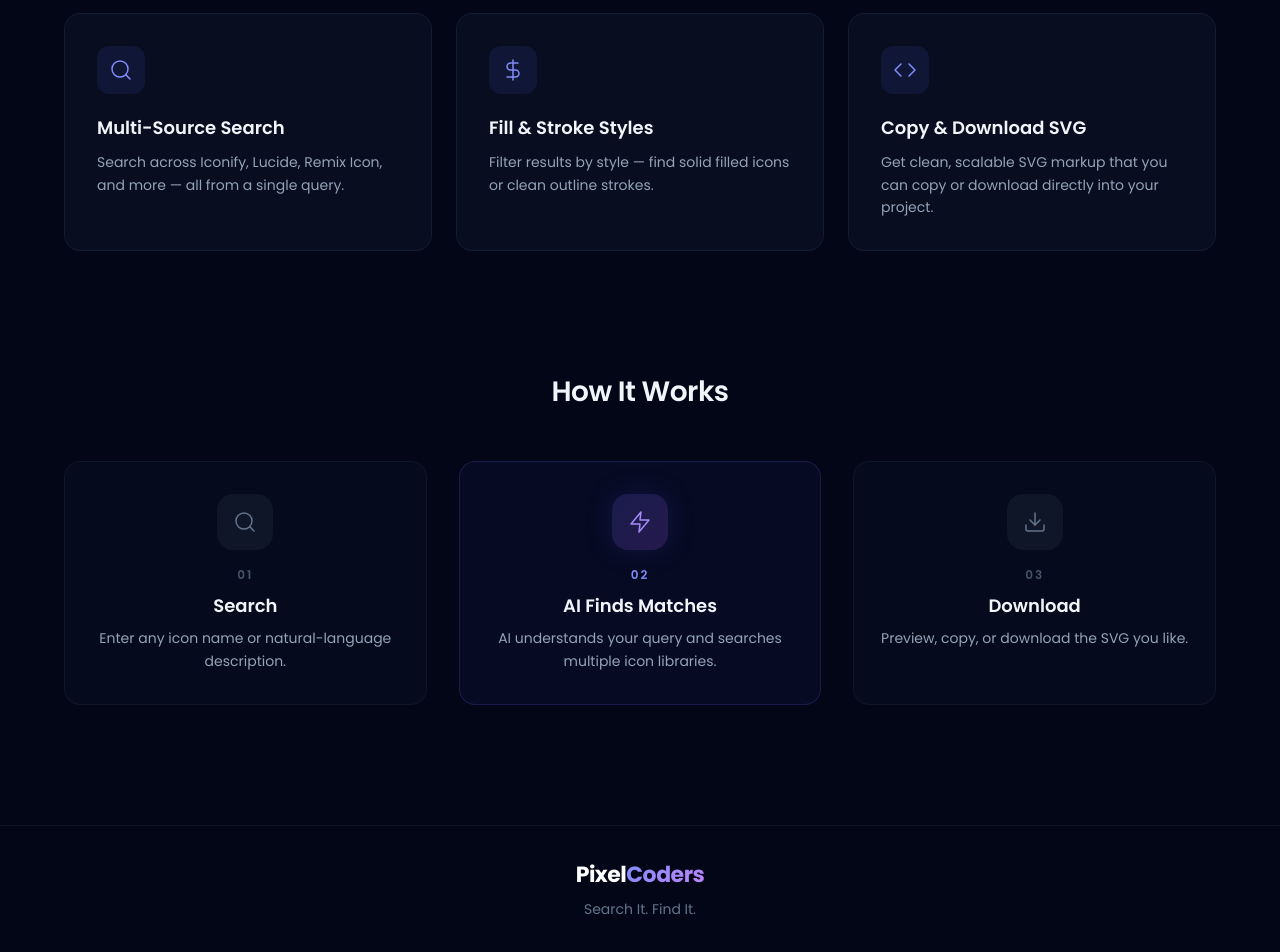
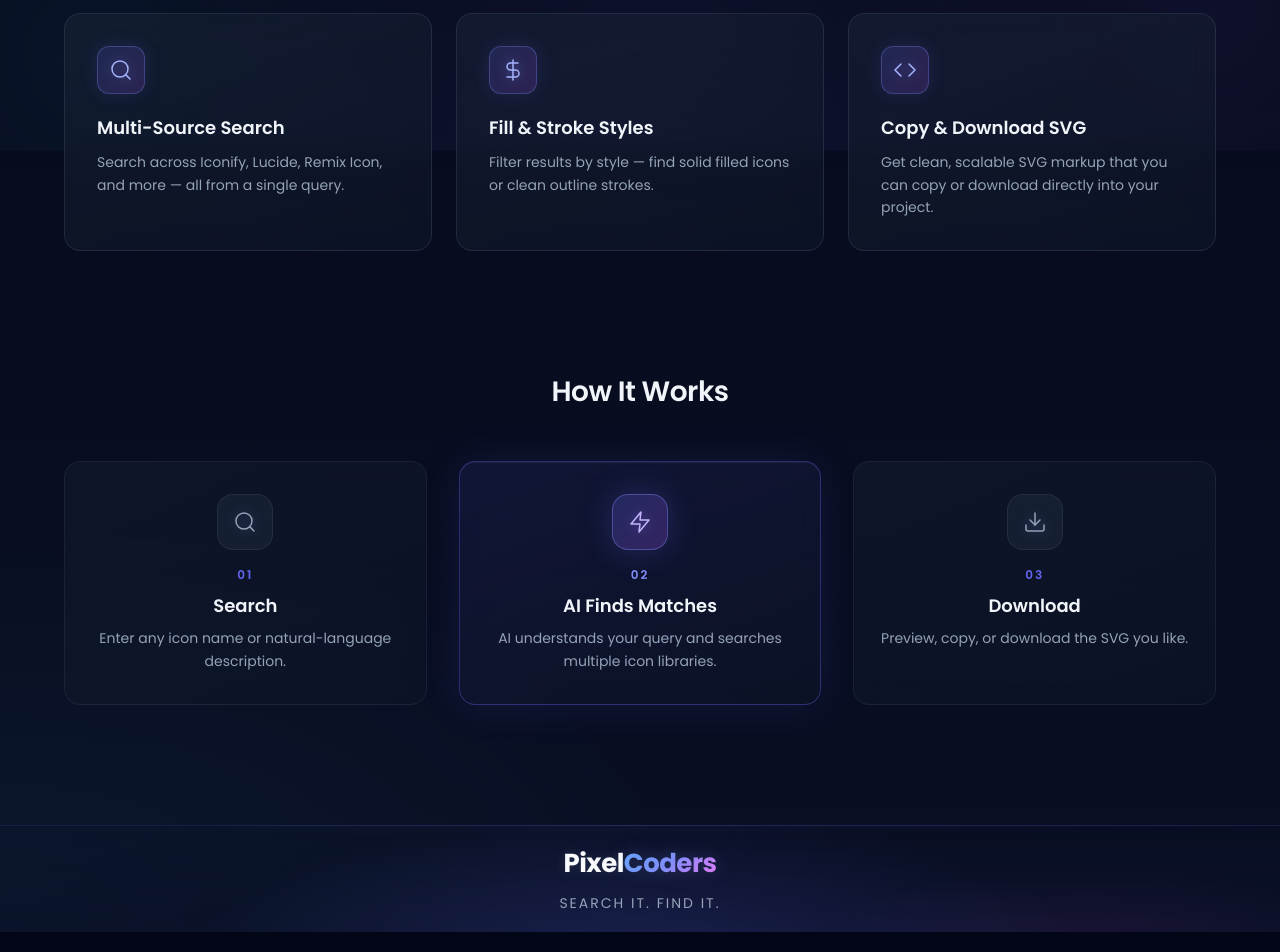
Before and after one commit to somnathsil/AI-Based-React-Project, a React (Vite) app: page / in a window 1280 px wide. Shown: the part 654-1606 px from the top of the page. Built offline with nearby package versions, Linux system fonts and the light colour scheme.

Commit message:
UI design updated

```diff
--- a/src/features/icon-generator/components/IconDetail/styles.scss
+++ b/src/features/icon-generator/components/IconDetail/styles.scss
@@ -1,5 +1,5 @@
 .icon-detail {
-  background: rgba(15, 23, 42, 0.5);
+  background: rgba(15, 23, 42, 0.55);
   border: 1px solid rgba(51, 65, 85, 0.3);
   border-radius: 16px;
   overflow: hidden;
--- a/src/features/icon-generator/components/SearchPanel/styles.scss
+++ b/src/features/icon-generator/components/SearchPanel/styles.scss
@@ -1,5 +1,5 @@
 .search-panel {
-  background: rgba(15, 23, 42, 0.5);
+  background: rgba(15, 23, 42, 0.55);
   border: 1px solid rgba(51, 65, 85, 0.3);
   border-radius: 16px;
   overflow: hidden;
@@ -324,7 +324,8 @@
 }
 
 @keyframes status-pulse {
-  0%, 100% {
+  0%,
+  100% {
     opacity: 1;
   }
   50% {
--- a/src/features/icon-generator/components/SearchResultsGrid/styles.scss
+++ b/src/features/icon-generator/components/SearchResultsGrid/styles.scss
@@ -17,7 +17,7 @@
     align-items: center;
     gap: 8px;
     padding: 12px 8px;
-    background: rgba(15, 23, 42, 0.5);
+    background: rgba(15, 23, 42, 0.55);
     border: 1px solid rgba(51, 65, 85, 0.3);
     border-radius: 12px;
     cursor: pointer;
--- a/src/features/icon-generator/pages/GeneratorPage/styles.scss
+++ b/src/features/icon-generator/pages/GeneratorPage/styles.scss
@@ -1,7 +1,7 @@
 .generator-page {
   // Empty state
   &__empty {
-    background: rgba(15, 23, 42, 0.5);
+    background: rgba(15, 23, 42, 0.55);
     border: 1px solid rgba(51, 65, 85, 0.3);
     border-radius: 16px;
     padding: 48px 24px;
--- a/src/features/landing/components/FeatureCards/styles.scss
+++ b/src/features/landing/components/FeatureCards/styles.scss
@@ -26,34 +26,64 @@
 }
 
 .feature-card {
-  background: rgba(15, 23, 42, 0.5);
-  border: 1px solid rgba(51, 65, 85, 0.3);
+  background: linear-gradient(160deg, rgba(30, 41, 59, 0.45), rgba(15, 23, 42, 0.6));
+  border: 1px solid rgba(71, 85, 105, 0.35);
   border-radius: 16px;
   padding: 32px;
+  position: relative;
+  overflow: hidden;
+  backdrop-filter: blur(12px);
+  -webkit-backdrop-filter: blur(12px);
   transition: all 0.3s ease;
   animation: feature-card-enter 0.6s ease both;
 
+  // Glow sheen following the cursor
+  &::before {
+    content: "";
+    position: absolute;
+    inset: 0;
+    border-radius: inherit;
+    background: radial-gradient(320px circle at 50% 0%, rgba(129, 140, 248, 0.12), transparent 70%);
+    opacity: 0;
+    transition: opacity 0.3s ease;
+    pointer-events: none;
+  }
+
   &:hover {
-    border-color: rgba(99, 102, 241, 0.3);
+    border-color: rgba(99, 102, 241, 0.45);
     transform: translateY(-4px);
-    box-shadow: 0 12px 40px rgba(99, 102, 241, 0.1);
+    box-shadow:
+      0 14px 44px rgba(2, 6, 23, 0.5),
+      0 0 30px rgba(99, 102, 241, 0.14);
+
+    &::before {
+      opacity: 1;
+    }
   }
 
   &__icon {
     width: 48px;
     height: 48px;
     border-radius: 12px;
-    background: rgba(99, 102, 241, 0.1);
+    background: linear-gradient(135deg, rgba(99, 102, 241, 0.18), rgba(168, 85, 247, 0.18));
+    border: 1px solid rgba(129, 140, 248, 0.3);
     display: flex;
     align-items: center;
     justify-content: center;
     margin-bottom: 20px;
-    color: #818cf8;
+    color: #a5b4fc;
+    box-shadow: 0 0 18px rgba(99, 102, 241, 0.15);
+    transition: transform 0.3s ease;
 
     svg {
       width: 24px;
       height: 24px;
+      filter: drop-shadow(0 0 6px rgba(129, 140, 248, 0.5));
     }
+  }
+
+  &:hover &__icon {
+    transform: scale(1.08) rotate(-3deg);
   }
 
   &__title {
--- a/src/features/landing/components/Footer/styles.scss
+++ b/src/features/landing/components/Footer/styles.scss
@@ -1,37 +1,93 @@
 .landing-footer {
-  border-top: 1px solid rgba(51, 65, 85, 0.2);
-  padding: 32px 24px;
+  position: relative;
+  border-top: 1px solid rgba(99, 102, 241, 0.15);
+  background:
+    radial-gradient(
+      640px 220px at 50% 130%,
+      rgba(99, 102, 241, 0.2),
+      transparent 70%
+    ),
+    radial-gradient(
+      420px 160px at 85% 140%,
+      rgba(217, 70, 239, 0.1),
+      transparent 70%
+    ),
+    linear-gradient(180deg, transparent, rgba(10, 17, 40, 0.55));
+  padding: 18px 24px 18px;
   margin-top: 40px;
+  overflow: hidden;
+
+  // Glowing gradient hairline along the top edge
+  &::before {
+    content: "";
+    position: absolute;
+    top: -1px;
+    left: 15%;
+    right: 15%;
+    height: 1px;
+    background: linear-gradient(
+      90deg,
+      transparent,
+      rgba(96, 165, 250, 0.5),
+      rgba(129, 140, 248, 0.7),
+      rgba(232, 121, 249, 0.5),
+      transparent
+    );
+    filter: drop-shadow(0 0 6px rgba(129, 140, 248, 0.6));
+  }
+
+  // Faintest aura behind the brand — barely visible
+  &::after {
+    content: "";
+    display: none;
+    position: absolute;
+    top: 40%;
+    left: 50%;
+    width: 380px;
+    height: 120px;
+    transform: translate(-50%, -50%);
+    background: radial-gradient(
+      closest-side,
+      rgba(99, 102, 241, 0.02),
+      transparent
+    );
+    pointer-events: none;
+  }
 
   &__inner {
     max-width: 1200px;
     margin: 0 auto;
     text-align: center;
+    position: relative;
   }
 
   &__brand {
     font-family: "Poppins", sans-serif;
-    font-size: 22px;
+    font-size: 26px;
     font-weight: 700;
     letter-spacing: -0.5px;
-    margin-bottom: 8px;
+    margin-bottom: 10px;
   }
 
   &__pixel {
-    color: #fff;
+    color: #f8fafc;
+    text-shadow: 0 0 12px rgba(148, 163, 184, 0.2);
   }
 
   &__coders {
-    background: linear-gradient(135deg, #818cf8, #c084fc);
+    background: linear-gradient(135deg, #60a5fa, #818cf8, #e879f9);
     -webkit-background-clip: text;
     -webkit-text-fill-color: transparent;
     background-clip: text;
+    filter: drop-shadow(0 0 8px rgba(129, 140, 248, 0.25));
   }
 
   &__copy {
     font-family: "Poppins", sans-serif;
     font-size: 14px;
-    color: #64748b;
+    letter-spacing: 2px;
+    text-transform: uppercase;
+    color: #94a3b8;
     margin: 0;
   }
 }
--- a/src/features/landing/components/HowItWorks/styles.scss
+++ b/src/features/landing/components/HowItWorks/styles.scss
@@ -29,20 +29,32 @@
   text-align: center;
   padding: 32px 24px;
   border-radius: 16px;
-  background: rgba(15, 23, 42, 0.3);
-  border: 1px solid rgba(51, 65, 85, 0.2);
+  background: linear-gradient(160deg, rgba(30, 41, 59, 0.3), rgba(15, 23, 42, 0.45));
+  border: 1px solid rgba(51, 65, 85, 0.35);
+  backdrop-filter: blur(12px);
+  -webkit-backdrop-filter: blur(12px);
   transition: all 0.3s ease;
   animation: how-step-enter 0.6s ease both;
 
+  &:hover {
+    border-color: rgba(99, 102, 241, 0.4);
+    transform: translateY(-4px);
+    box-shadow: 0 12px 40px rgba(2, 6, 23, 0.45), 0 0 24px rgba(99, 102, 241, 0.1);
+  }
+
   &--featured {
-    background: rgba(99, 102, 241, 0.05);
-    border-color: rgba(99, 102, 241, 0.2);
+    background: linear-gradient(160deg, rgba(99, 102, 241, 0.1), rgba(15, 23, 42, 0.5));
+    border-color: rgba(99, 102, 241, 0.35);
     transform: scale(1.02);
+    box-shadow:
+      0 0 40px rgba(99, 102, 241, 0.12),
+      inset 0 1px 0 rgba(255, 255, 255, 0.06);
 
     .how-step__icon {
-      background: linear-gradient(135deg, rgba(99, 102, 241, 0.2), rgba(168, 85, 247, 0.2));
-      color: #a78bfa;
-      box-shadow: 0 0 30px rgba(99, 102, 241, 0.15);
+      background: linear-gradient(135deg, rgba(99, 102, 241, 0.25), rgba(168, 85, 247, 0.25));
+      border-color: rgba(129, 140, 248, 0.4);
+      color: #c4b5fd;
+      box-shadow: 0 0 30px rgba(99, 102, 241, 0.25);
     }
 
     .how-step__number {
@@ -58,17 +70,19 @@
     width: 56px;
     height: 56px;
     border-radius: 16px;
-    background: rgba(51, 65, 85, 0.2);
+    background: rgba(51, 65, 85, 0.25);
+    border: 1px solid rgba(71, 85, 105, 0.3);
     display: flex;
     align-items: center;
     justify-content: center;
     margin: 0 auto 16px;
-    color: #64748b;
+    color: #94a3b8;
     transition: all 0.3s ease;
 
     svg {
       width: 24px;
       height: 24px;
+      filter: drop-shadow(0 0 6px rgba(129, 140, 248, 0.35));
     }
   }
 
@@ -76,7 +90,7 @@
     font-family: 'Poppins', sans-serif;
     font-size: 12px;
     font-weight: 600;
-    color: #475569;
+    color: #6366f1;
     text-transform: uppercase;
     letter-spacing: 2px;
     margin-bottom: 8px;
--- a/src/features/landing/pages/LandingPage/styles.scss
+++ b/src/features/landing/pages/LandingPage/styles.scss
@@ -1,7 +1,45 @@
 .landing {
   min-height: 100vh;
-  background: #020617;
+  position: relative;
+  isolation: isolate;
   color: #e2e8f0;
+  background:
+    radial-gradient(1100px 480px at 50% -120px, rgba(99, 102, 241, 0.11), transparent 70%),
+    radial-gradient(900px 520px at 100% 0%, rgba(168, 85, 247, 0.07), transparent 70%),
+    radial-gradient(1000px 600px at 0% 100%, rgba(56, 189, 248, 0.05), transparent 70%),
+    linear-gradient(180deg, #020617 0%, #070b1d 45%, #090f24 100%);
+
+  // Ambient glow orbs — moderate, viewport-fixed so the effect covers
+  // every screenful from top to bottom, with no dead zone at the end
+  &::before {
+    content: "";
+    position: fixed;
+    inset: 0;
+    z-index: -1;
+    pointer-events: none;
+    background:
+      radial-gradient(560px circle at 12% 18%, rgba(99, 102, 241, 0.09), transparent 65%),
+      radial-gradient(600px circle at 88% 10%, rgba(217, 70, 239, 0.06), transparent 65%),
+      radial-gradient(700px circle at 50% 105%, rgba(99, 102, 241, 0.1), transparent 68%),
+      radial-gradient(560px circle at 8% 88%, rgba(56, 189, 248, 0.06), transparent 65%),
+      radial-gradient(560px circle at 92% 82%, rgba(139, 92, 246, 0.07), transparent 65%);
+    animation: landing-aurora 26s ease-in-out infinite alternate;
+  }
+
+  // Faint grid overlay covering the viewport, gently fading at the edges
+  &::after {
+    content: "";
+    position: fixed;
+    inset: 0;
+    z-index: -1;
+    pointer-events: none;
+    background-image:
+      linear-gradient(rgba(148, 163, 184, 0.04) 1px, transparent 1px),
+      linear-gradient(90deg, rgba(148, 163, 184, 0.04) 1px, transparent 1px);
+    background-size: 56px 56px;
+    -webkit-mask-image: radial-gradient(ellipse 100% 100% at 50% 0%, #000 35%, transparent 100%);
+    mask-image: radial-gradient(ellipse 100% 100% at 50% 0%, #000 35%, transparent 100%);
+  }
 
   &__main {
     max-width: 1200px;
@@ -27,9 +65,12 @@
     font-weight: 500;
     padding: 6px 16px;
     border-radius: 100px;
-    background: rgba(99, 102, 241, 0.1);
-    border: 1px solid rgba(99, 102, 241, 0.2);
-    color: #818cf8;
+    background: linear-gradient(135deg, rgba(99, 102, 241, 0.1), rgba(168, 85, 247, 0.1));
+    border: 1px solid rgba(129, 140, 248, 0.25);
+    color: #a5b4fc;
+    box-shadow:
+      0 0 16px rgba(99, 102, 241, 0.12),
+      inset 0 1px 0 rgba(255, 255, 255, 0.05);
     margin-bottom: 28px;
     letter-spacing: 0.3px;
   }
@@ -55,17 +96,18 @@
   }
 
   &__hero-title-gradient {
-    background: linear-gradient(135deg, #60a5fa, #818cf8, #c084fc);
+    background: linear-gradient(135deg, #38bdf8 0%, #818cf8 45%, #e879f9 100%);
     -webkit-background-clip: text;
     -webkit-text-fill-color: transparent;
     background-clip: text;
+    filter: drop-shadow(0 0 14px rgba(129, 140, 248, 0.2));
   }
 
   &__hero-description {
     font-family: "Poppins", sans-serif;
     font-size: 18px;
     line-height: 1.7;
-    color: #94a3b8;
+    color: #a3b2cc;
     max-width: 600px;
     margin: 0 auto 36px;
 
@@ -76,6 +118,7 @@
 
   &__hero-cta {
     margin-bottom: 60px;
+    filter: drop-shadow(0 10px 24px rgba(99, 102, 241, 0.2));
   }
 
   // Features
@@ -99,3 +142,23 @@
     transform: translateY(0);
   }
 }
+
+@keyframes landing-aurora {
+  0% {
+    transform: translate3d(0, 0, 0) scale(1);
+  }
+  50% {
+    transform: translate3d(2%, -1.5%, 0) scale(1.06);
+  }
+  100% {
+    transform: translate3d(-2%, 1.5%, 0) scale(1.02);
+  }
+}
+
+@media (prefers-reduced-motion: reduce) {
+  .landing {
+    &::before {
+      animation: none;
+    }
+  }
+}
```
Also changed, not shown: src/features/auth/pages/LoginPage/styles.scss (+61 -1 lines), src/features/landing/components/Header/styles.scss (+9 -4 lines), src/layouts/DashboardLayout/styles.scss (+58 -1 lines).
